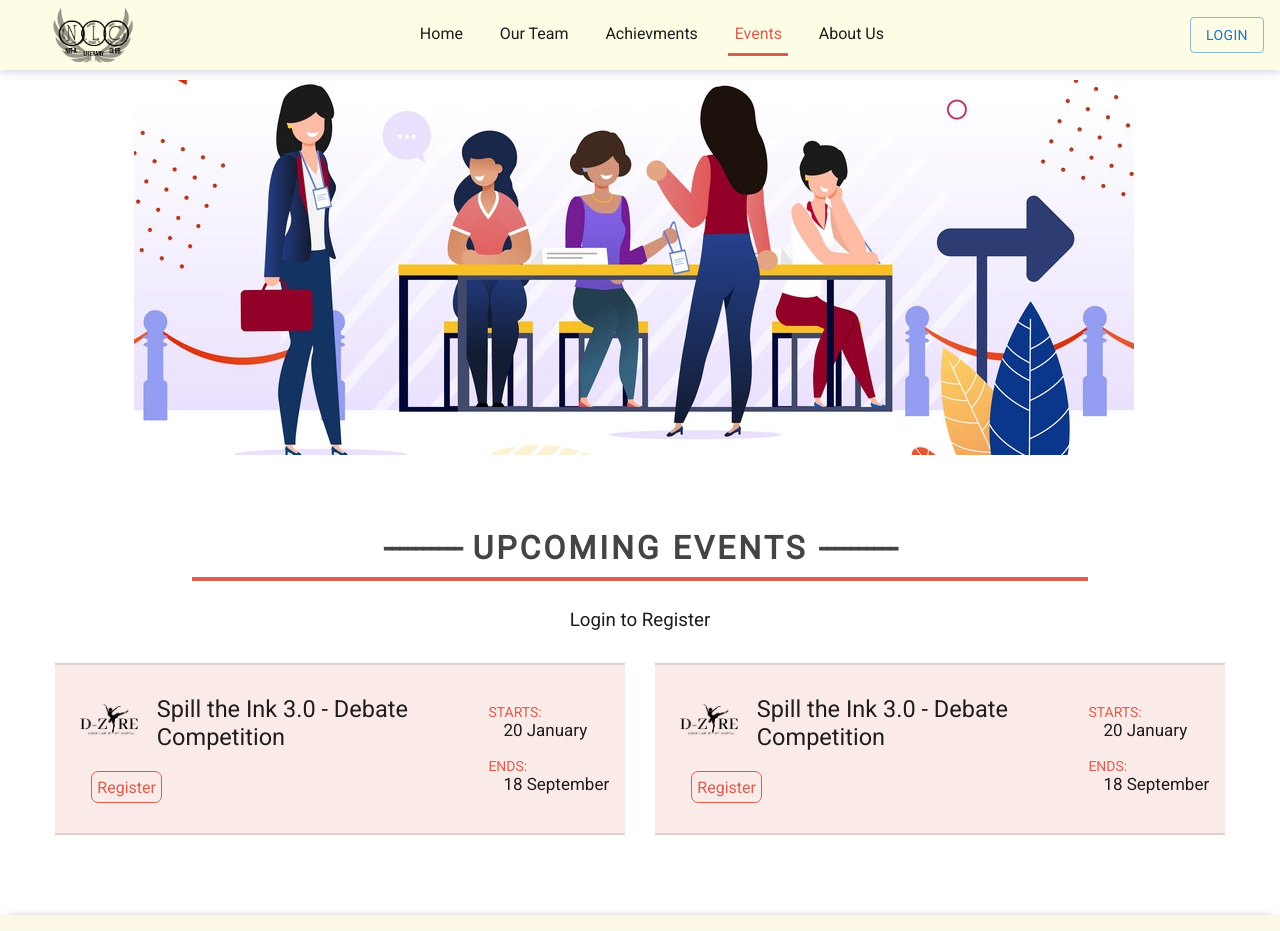
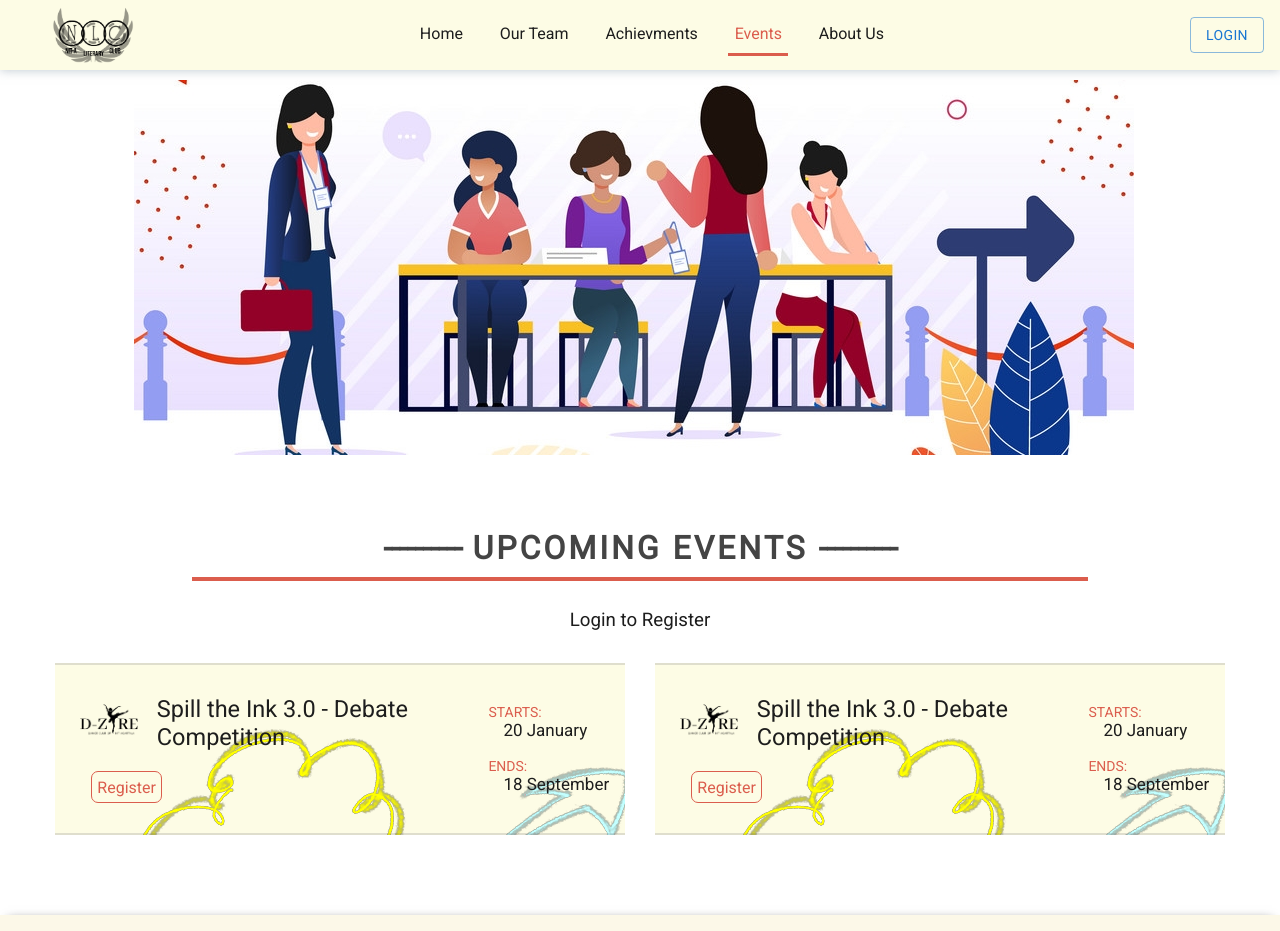
Before and after one commit to TheAnkitGautam/nlc-project, a React (Create React App) app in the folder client/: page /events in a window 1280 px wide. Shown: the top 931 px of the page. Built offline with nearby package versions, Linux system fonts and the light colour scheme; no server answers.

Commit message:
Some Minor Modifications

```diff
--- a/client/src/components/PublicCorner/public_corner.module.css
+++ b/client/src/components/PublicCorner/public_corner.module.css
@@ -56,8 +56,9 @@
   padding: 20px 10px;
   font-family: "Roboto", sans-serif;
   background: #db5e4d20;
-  /* background-image: url(./Graffiti.png);
-  background-size: contain; */
+  background: #FDFCE5;
+  background-image: url(./Graffiti1.png);
+  /* background-size: cover; */
   border-top: 2.25px solid rgba(100, 100, 111, 0.2);
   border-bottom: 2.25px solid rgba(100, 100, 111, 0.2);
 }
```
Also changed, not shown: client/src/components/PublicCorner/Graffiti1.png (added).
